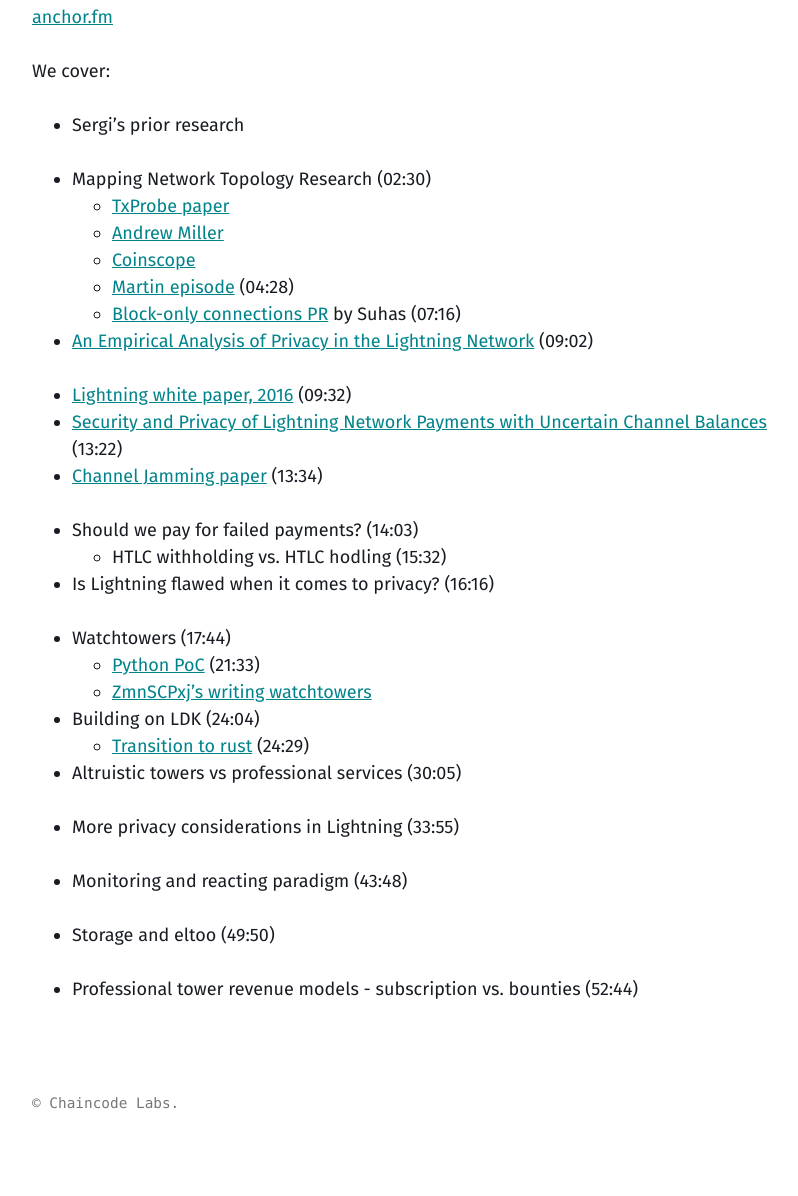
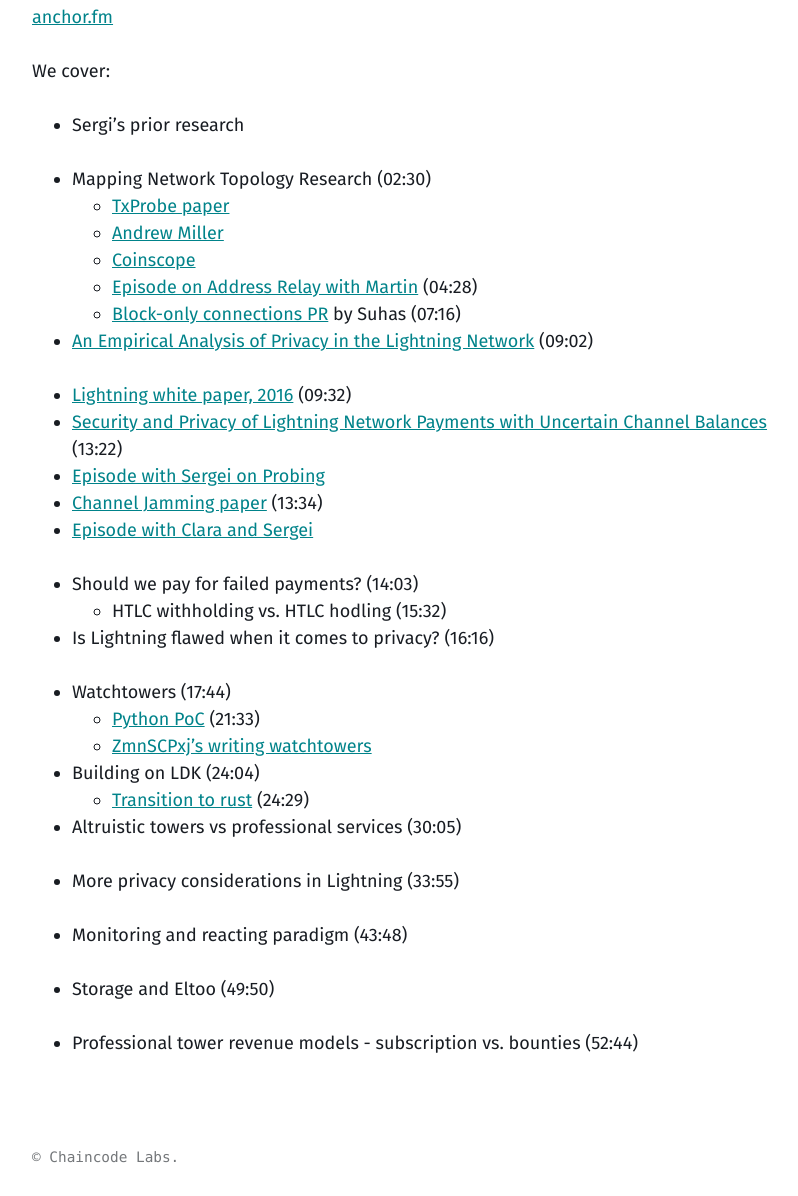
Before and after one commit to chaincodelabs/podcast-website, a Jekyll site: the page built from _posts/2023-02-02-sergi-delgado-watchtowers.md, in a window 1280 px wide and 1400 px high, scrolled down 500 px, cut to the strip 204-1400 px from the top of the window. Shown: the whole strip, without its empty margins (40-838 px from the left). Built offline with Jekyll 4.4.1, drawn with Linux system fonts in a browser that asks for light colours; before the commit the page ends 1846 px from its top, so only the background shows below that.

Commit message:
add Murch suggestions

```diff
--- a/_posts/2023-02-02-sergi-delgado-watchtowers.md
+++ b/_posts/2023-02-02-sergi-delgado-watchtowers.md
@@ -19,14 +19,16 @@ We cover:
   - [TxProbe paper](https://arxiv.org/pdf/1812.00942.pdf)
   - [Andrew Miller](https://soc1024.ece.illinois.edu/)
   - [Coinscope](https://www.cs.umd.edu/projects/coinscope/coinscope.pdf)
-  - [Martin episode](https://podcast.chaincode.com/2022/05/12/martin-zumsande-21-addrrelay) (04:28)
+  - [Episode on Address Relay with Martin](https://podcast.chaincode.com/2022/05/12/martin-zumsande-21-addrrelay) (04:28)
   - [Block-only connections PR](https://github.com/bitcoin/bitcoin/pull/15759) by Suhas (07:16)
 
 - [An Empirical Analysis of Privacy in the Lightning Network](https://arxiv.org/pdf/2003.12470.pdf) (09:02)
 
 - [Lightning white paper, 2016](https://lightning.network/lightning-network-paper.pdf)  (09:32)
 - [Security and Privacy of Lightning Network Payments with Uncertain Channel Balances](https://arxiv.org/pdf/2103.08576.pdf) (13:22)
+- [Episode with Sergei on Probing](https://podcast.chaincode.com/2022/02/17/sergei-tikhomirov.html)
 - [Channel Jamming paper](https://github.com/s-tikhomirov/ln-jamming-simulator/blob/master/unjamming-lightning.pdf) (13:34)
+- [Episode with Clara and Sergei](https://podcast.chaincode.com/2022/11/23/clara-sergei-lightning-jamming.html)
 
 - Should we pay for failed payments? (14:03)
   - HTLC withholding vs. HTLC hodling (15:32)
@@ -46,6 +48,6 @@ We cover:
 
 - Monitoring and reacting paradigm (43:48)
 
-- Storage and eltoo (49:50)
+- Storage and Eltoo (49:50)
 
 - Professional tower revenue models - subscription vs. bounties (52:44)
```
